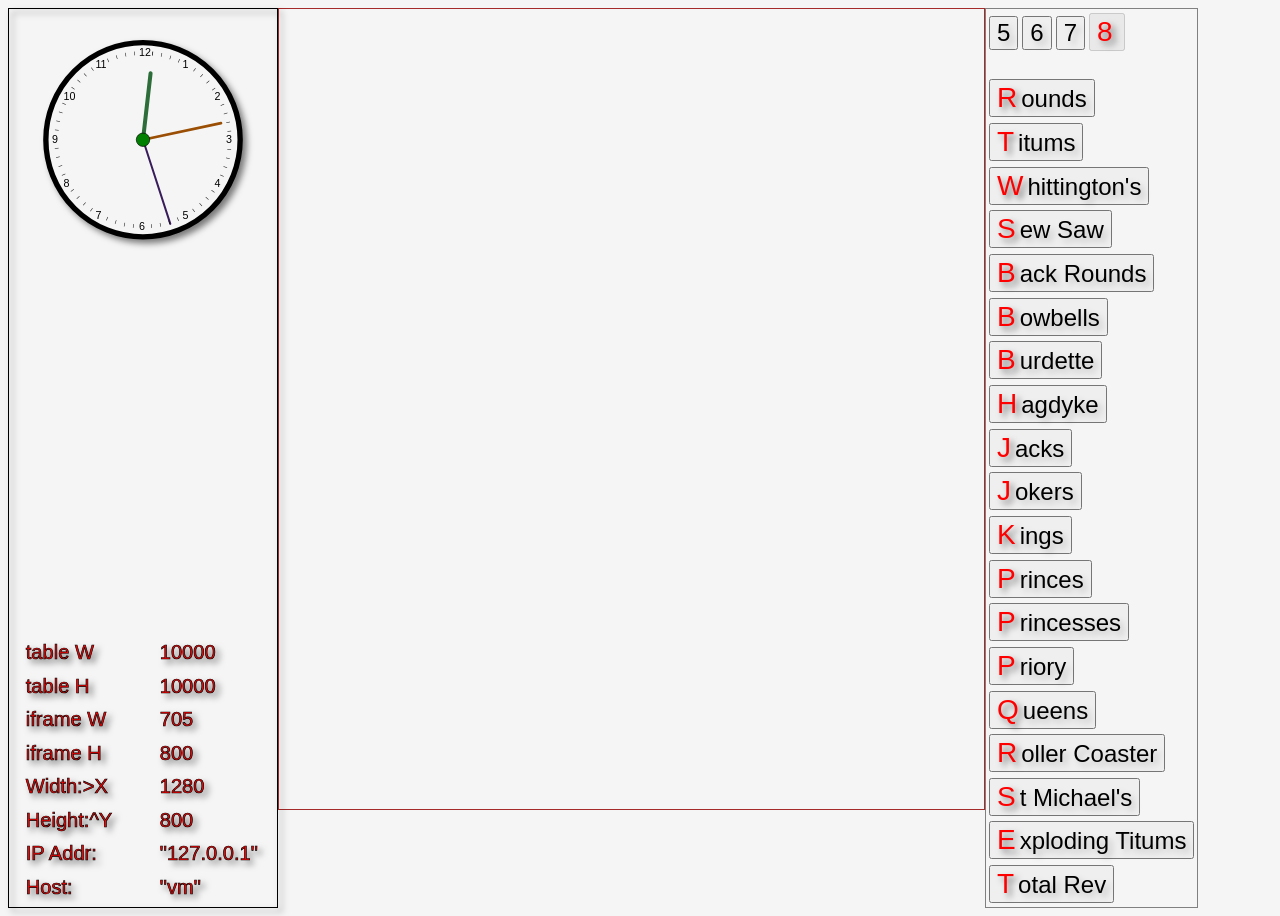
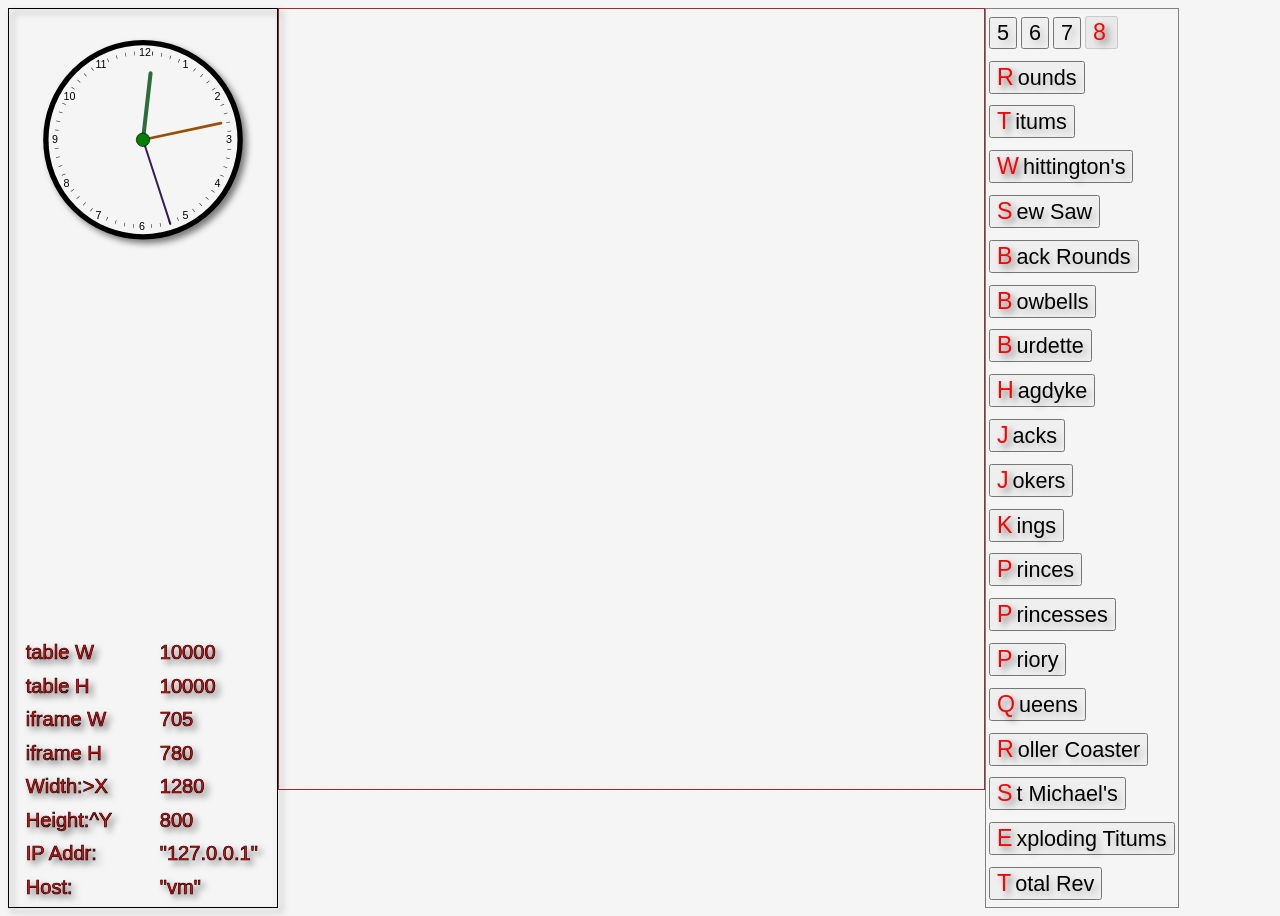
Before and after one commit to wyleu/Sandbells, a Django app: page / in a window 1280 px wide. Run offline with Django 4.2, Linux system fonts and the light colour scheme; data comes from the database, SQL or seed files in the repository.

Commit message:
kind of works on one monitor probably needs a little more comprehension to get it working elsewhere

```diff
--- a/changes/bells/static/bells/pagesize.js
+++ b/changes/bells/static/bells/pagesize.js
@@ -93,8 +93,8 @@ function processWindowSize() {
     .attr('y', height + 200);
 
     fred = d3.select('#ishow')
-    .attr('height', height)
-    .attr('width', width-575);   // A blessed value  on one hdmi monitor
+    .attr('height', height - 20)
+    .attr('width', width - 575);   // A blessed value  on one hdmi monitor
 
     try{
         window_height_value = fred.attr("height");
--- a/changes/bells/static/bells/style.css
+++ b/changes/bells/static/bells/style.css
@@ -34,7 +34,7 @@ footer{
 
 iframe {
   border: .1em solid red;
-  height:   "1080px";
+  height:   "1080px";     /* Magic numbers */
   width :   "1100px";
   border-color:brown;
   border-width:"15px";
@@ -93,8 +93,7 @@ svg {
   color: red;
   text-align: left;
   text-decoration:none;
-  font-size: 40px;
-  font-size: 3.5vh;
+  font-size: 2.9vh;
 }
 .frontpage_td_select_other_char{
   /* align-items: left; */
@@ -103,7 +102,7 @@ svg {
   text-align: left;
   text-decoration:none;
   font-size: 30px;
-  font-size: 3vh;
+  font-size: 2.7vh;
   -webkit-filter: drop-shadow(4px 4px 3px rgba(0, 0, 0, .7));
   filter: drop-shadow(4px 4px 3px rgba(0, 0, 0, .2));
 }
@@ -315,7 +314,7 @@ text {
 
 .plainchar {
   font-family: Arial, Helvetica, sans-serif;
-  font-size: xxx-large;
+  font-size:40px;    /* xxx-large */
   color: rgb(85, 78, 85);
 }
 
--- a/changes/bells/templates/bells/changes.html
+++ b/changes/bells/templates/bells/changes.html
@@ -28,9 +28,9 @@
 
       </td>
     </tr>
-    <tr>
+<!--     <tr>
       <td>&nbsp;</td>
-    </tr>
+    </tr> -->
     {% for num in numbers%}
       {% if num == number %}
         {% for item in to_patterns %}
--- a/changes/bells/views.py
+++ b/changes/bells/views.py
@@ -42,7 +42,7 @@ def home(request, number = 8 ):
         ).order_by('number', 'order','name')
 
     hostname = socket.gethostname()
-
+    # hostname -I  for ip address
     context = {
         'hostname': hostname,
         'IPAddr': socket.gethostbyname(hostname),
```
